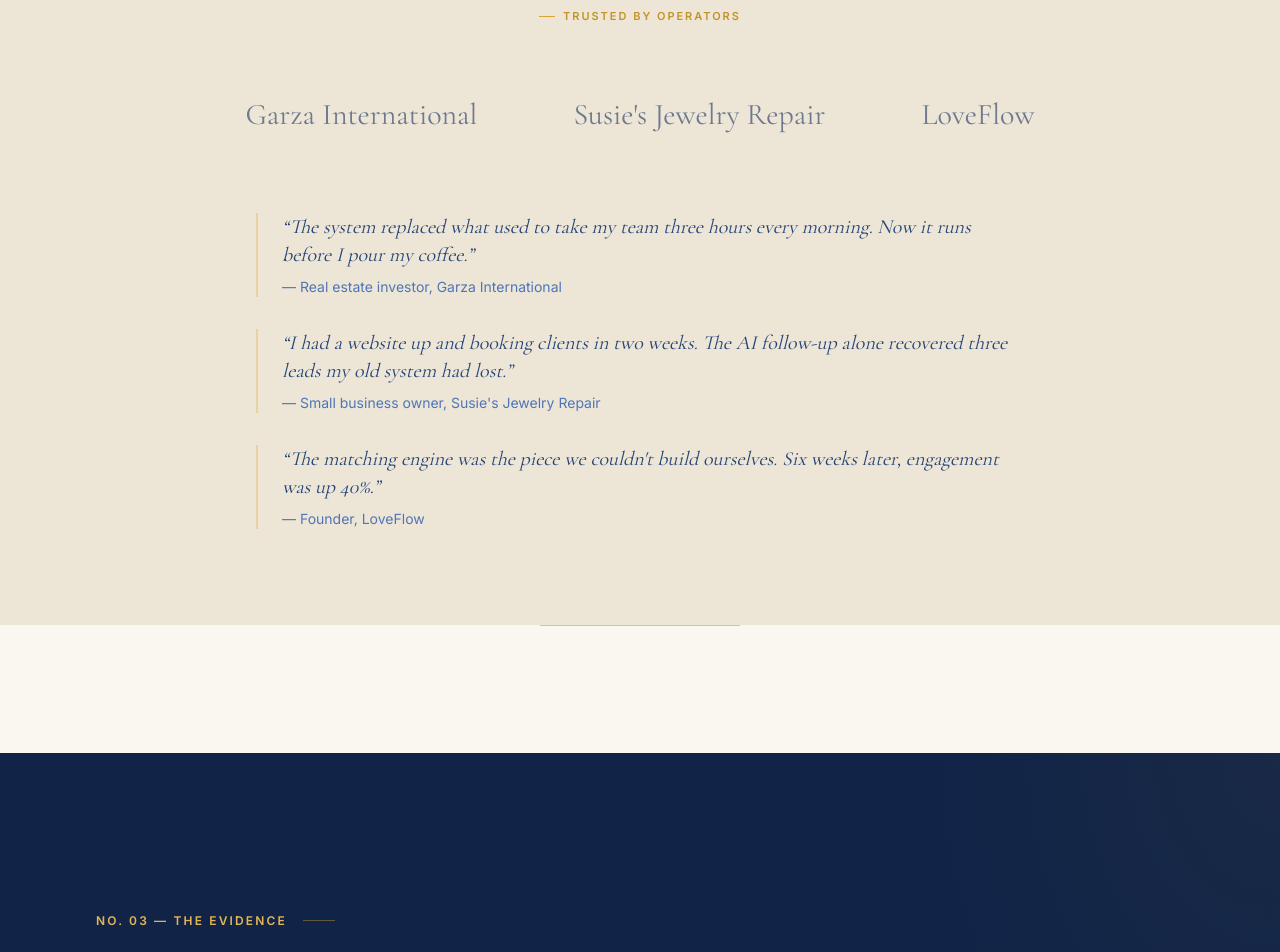
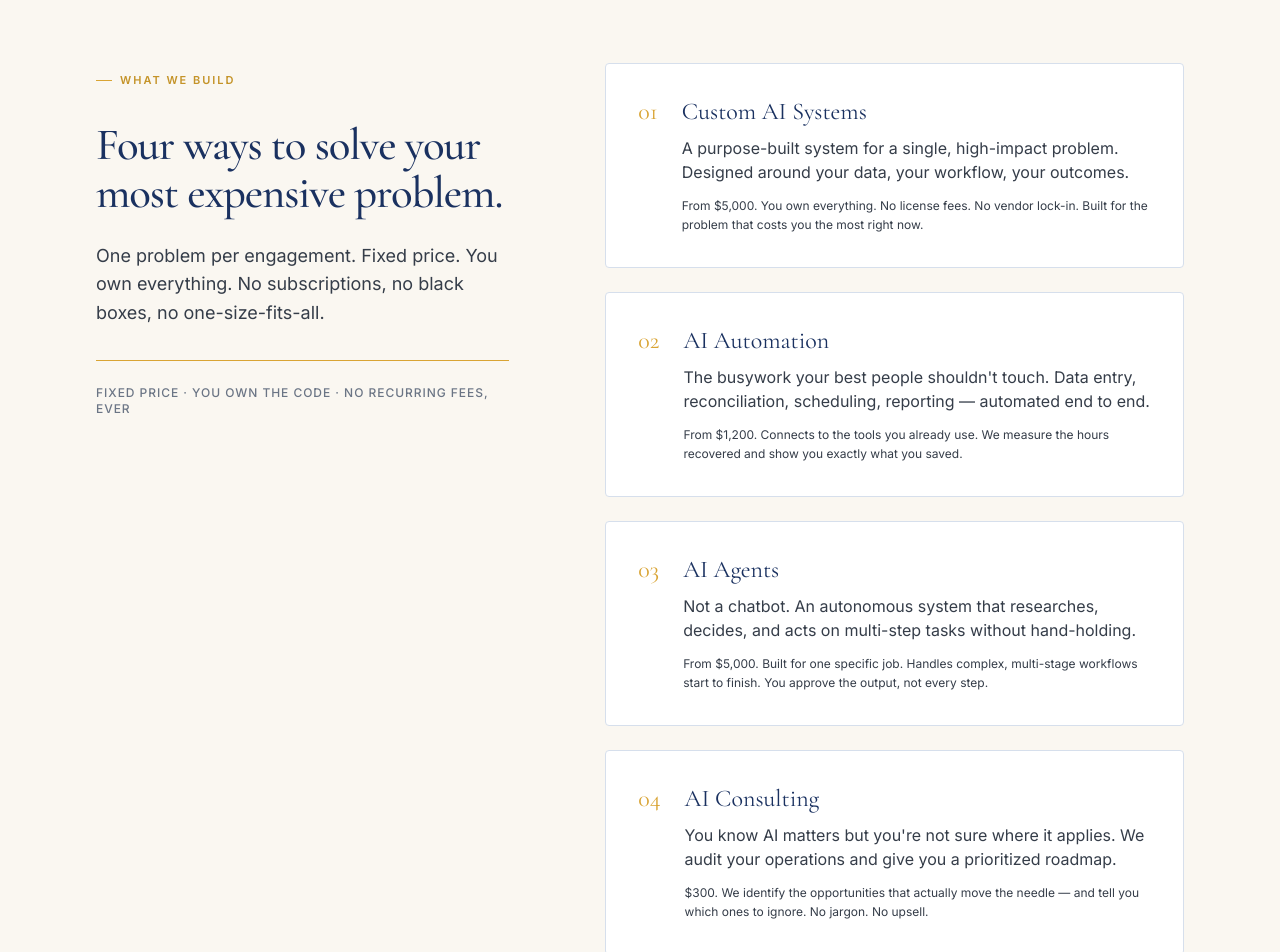
Before and after one commit to SanLuis-AI-Solutions/sanluisai-portfolio, a Next.js app: page / in a window 1280 px wide. Shown: the part 2900-3852 px from the top of the page. Built offline with nearby package versions, Linux system fonts and the light colour scheme.

Commit message:
Homepage flow fix: correct section order, paired SocialProof cards, FAQ spacing

```diff
--- a/app/page.tsx
+++ b/app/page.tsx
@@ -1,10 +1,10 @@
 import Hero from '@/components/Hero'
 import Problem from '@/components/Problem'
 import Solution from '@/components/Solution'
-import SocialProof from '@/components/SocialProof'
-import CaseStudies from '@/components/CaseStudies'
 import Services from '@/components/Services'
 import SceneDivider from '@/components/SceneDivider'
+import CaseStudies from '@/components/CaseStudies'
+import SocialProof from '@/components/SocialProof'
 import Process from '@/components/Process'
 import FAQ from '@/components/FAQ'
 import CTA from '@/components/CTA'
@@ -15,11 +15,10 @@ export default function HomePage() {
       <Hero />
       <Problem />
       <Solution />
-      <SocialProof />
+      <Services />
       <SceneDivider />
       <CaseStudies />
-      <SceneDivider />
-      <Services />
+      <SocialProof />
       <Process />
       <SceneDivider />
       <FAQ />
--- a/components/CaseStudies.tsx
+++ b/components/CaseStudies.tsx
@@ -21,7 +21,7 @@ export default function CaseStudies() {
       {/* Subtle gold glow — top-right */}
       <div className="absolute top-0 right-0 w-1/3 h-1/2 bg-[radial-gradient(ellipse_at_top_right,rgba(217,164,52,0.04),transparent_60%)] pointer-events-none" />
       <div className="relative max-w-[1440px] mx-auto px-8 md:px-16 lg:px-24">
-        <FadeIn delay={0}><span className="font-sans text-xs font-semibold tracking-[0.18em] uppercase text-gold-500 mb-8 flex items-center gap-4">No. 03 — The Evidence <span className="h-px w-8 bg-gold-600/40" /></span></FadeIn>
+        <FadeIn delay={0}><span className="font-sans text-xs font-semibold tracking-[0.18em] uppercase text-gold-500 mb-8 flex items-center gap-4">The Evidence <span className="h-px w-8 bg-gold-600/40" /></span></FadeIn>
         <div className="flex flex-col lg:flex-row lg:items-end justify-between gap-6 mb-16">
           <div>
             <FadeIn delay={0.12}><h2 className="font-display text-[clamp(1.8rem,4vw,2.8rem)] text-bone-50 font-medium leading-[1.08] tracking-[-0.025em] mb-4">Measurable outcomes.</h2></FadeIn>
--- a/components/FAQ.tsx
+++ b/components/FAQ.tsx
@@ -21,14 +21,14 @@ export default function FAQ() {
     <section id="faq" className="py-32 md:py-40 bg-navy-800 relative overflow-hidden">
       <div className="absolute top-0 left-0 w-1/3 h-full bg-[radial-gradient(ellipse_at_center_left,rgba(217,164,52,0.03),transparent_60%)] pointer-events-none" />
       <div className="relative max-w-4xl mx-auto px-8 md:px-16 lg:px-24">
-        <FadeIn delay={0}><span className="font-sans text-xs font-semibold tracking-[0.18em] uppercase text-gold-500 mb-8 flex items-center gap-4">Common Questions <span className="h-px w-8 bg-gold-600/40" /></span></FadeIn>
-        <FadeIn delay={0.12}><h2 className="font-display text-[clamp(1.8rem,4vw,2.8rem)] text-bone-50 font-medium leading-[1.08] tracking-[-0.025em] mb-16">Frequently asked questions.</h2></FadeIn>
+        <FadeIn delay={0}><span className="font-sans text-xs font-semibold tracking-[0.18em] uppercase text-gold-500 mb-6 flex items-center gap-4">Common Questions <span className="h-px w-8 bg-gold-600/40" /></span></FadeIn>
+        <FadeIn delay={0.12}><h2 className="font-display text-[clamp(1.8rem,4vw,2.8rem)] text-bone-50 font-medium leading-[1.08] tracking-[-0.025em] mb-20">Frequently asked questions.</h2></FadeIn>
         <div className="divide-y divide-bone-300/10">
           {faqs.map((f, i) => (
             <FadeIn key={i} delay={0.2 + i * 0.08}>
-              <div className="py-8 first:pt-0 last:pb-0">
-                <h3 className="font-display text-xl text-bone-50 mb-3">{f.q}</h3>
-                <p className="font-sans text-base text-bone-300/65 leading-relaxed">{f.a}</p>
+              <div className="py-10 first:pt-0 last:pb-0">
+                <h3 className="font-display text-xl md:text-2xl text-bone-50 mb-4">{f.q}</h3>
+                <p className="font-sans text-base text-bone-300/65 leading-relaxed max-w-[56ch]">{f.a}</p>
               </div>
             </FadeIn>
           ))}
--- a/components/Services.tsx
+++ b/components/Services.tsx
@@ -71,7 +71,7 @@ export default function Services() {
         <div className="grid lg:grid-cols-[1fr_1.4fr] gap-16 lg:gap-24">
           <div>
             <AnimatedSection delay={0}>
-              <span className="sl-eyebrow mb-8">No. 02 — What We Build</span>
+              <span className="sl-eyebrow mb-8">What We Build</span>
             </AnimatedSection>
             <AnimatedSection delay={0.15}>
               <h2 className="font-display text-[clamp(1.8rem,4vw,2.8rem)] text-navy-800 font-medium leading-[1.08] tracking-[-0.025em] mb-6">
--- a/components/SocialProof.tsx
+++ b/components/SocialProof.tsx
@@ -10,37 +10,54 @@ function FadeIn({ children, delay = 0 }: { children: React.ReactNode; delay?: nu
 }
 
 const testimonials = [
-  { quote: 'The system replaced what used to take my team three hours every morning. Now it runs before I pour my coffee.', attribution: '— Real estate investor, Garza International' },
-  { quote: 'I had a website up and booking clients in two weeks. The AI follow-up alone recovered three leads my old system had lost.', attribution: '— Small business owner, Susie\'s Jewelry Repair' },
-  { quote: 'The matching engine was the piece we couldn\'t build ourselves. Six weeks later, engagement was up 40%.', attribution: '— Founder, LoveFlow' },
+  {
+    company: 'Garza International',
+    role: 'Real Estate Construction',
+    quote: 'The system replaced what used to take my team three hours every morning. Now it runs before I pour my coffee.',
+    attribution: 'Real estate investor, Garza International',
+  },
+  {
+    company: 'Susie\u2019s Jewelry Repair',
+    role: 'Retail',
+    quote: 'I had a website up and booking clients in two weeks. The AI follow-up alone recovered three leads my old system had lost.',
+    attribution: 'Small business owner, Susie\u2019s Jewelry Repair',
+  },
+  {
+    company: 'LoveFlow',
+    role: 'Consumer App',
+    quote: 'The matching engine was the piece we couldn\u2019t build ourselves. Six weeks later, engagement was up 40%.',
+    attribution: 'Founder, LoveFlow',
+  },
 ]
 
 export default function SocialProof() {
   return (
-    <section className="py-24 bg-bone-200">
+    <section className="py-32 md:py-40 bg-bone-200">
       <div className="max-w-[1440px] mx-auto px-8 md:px-16 lg:px-24">
         <FadeIn delay={0}>
-          <div className="text-center mb-12">
-            <span className="sl-eyebrow mb-6">Trusted by Operators</span>
+          <div className="text-center mb-16">
+            <span className="sl-eyebrow mb-4">Trusted by Operators</span>
           </div>
         </FadeIn>
-        <FadeIn delay={0.1}>
-          <div className="flex flex-wrap justify-center items-center gap-16 md:gap-24 mb-20">
-            <span className="font-display text-2xl md:text-3xl text-navy-800 opacity-60 hover:opacity-100 transition-opacity duration-300">Garza International</span>
-            <span className="font-display text-2xl md:text-3xl text-navy-800 opacity-60 hover:opacity-100 transition-opacity duration-300">Susie&apos;s Jewelry Repair</span>
-            <span className="font-display text-2xl md:text-3xl text-navy-800 opacity-60 hover:opacity-100 transition-opacity duration-300">LoveFlow</span>
-          </div>
-        </FadeIn>
-        <FadeIn delay={0.2}>
-          <div className="space-y-8 max-w-3xl mx-auto">
-            {testimonials.map((t, i) => (
-              <div key={i} className="relative pl-6 border-l-2 border-gold-500/40">
-                <p className="font-display text-lg md:text-xl text-navy-700 italic leading-relaxed mb-2">&ldquo;{t.quote}&rdquo;</p>
-                <p className="font-sans text-sm text-navy-500">{t.attribution}</p>
+
+        <div className="grid md:grid-cols-3 gap-6">
+          {testimonials.map((t, i) => (
+            <FadeIn key={i} delay={0.15 + i * 0.1}>
+              <div className="bg-white border border-navy-200 rounded-xl p-8 md:p-10 h-full flex flex-col hover:border-navy-900 transition-all duration-220">
+                <div className="mb-6">
+                  <div className="font-display text-2xl text-navy-800 mb-1">{t.company}</div>
+                  <div className="font-sans text-xs font-semibold tracking-[0.12em] uppercase text-gold-600">{t.role}</div>
+                </div>
+                <div className="flex-1 flex flex-col justify-between">
+                  <div className="relative pl-6 border-l-2 border-gold-500/40 mb-4">
+                    <p className="font-display text-base md:text-lg text-navy-700 italic leading-relaxed">&ldquo;{t.quote}&rdquo;</p>
+                  </div>
+                  <p className="font-sans text-xs text-navy-500">\u2014 {t.attribution}</p>
+                </div>
               </div>
-            ))}
-          </div>
-        </FadeIn>
+            </FadeIn>
+          ))}
+        </div>
       </div>
     </section>
   )
```
